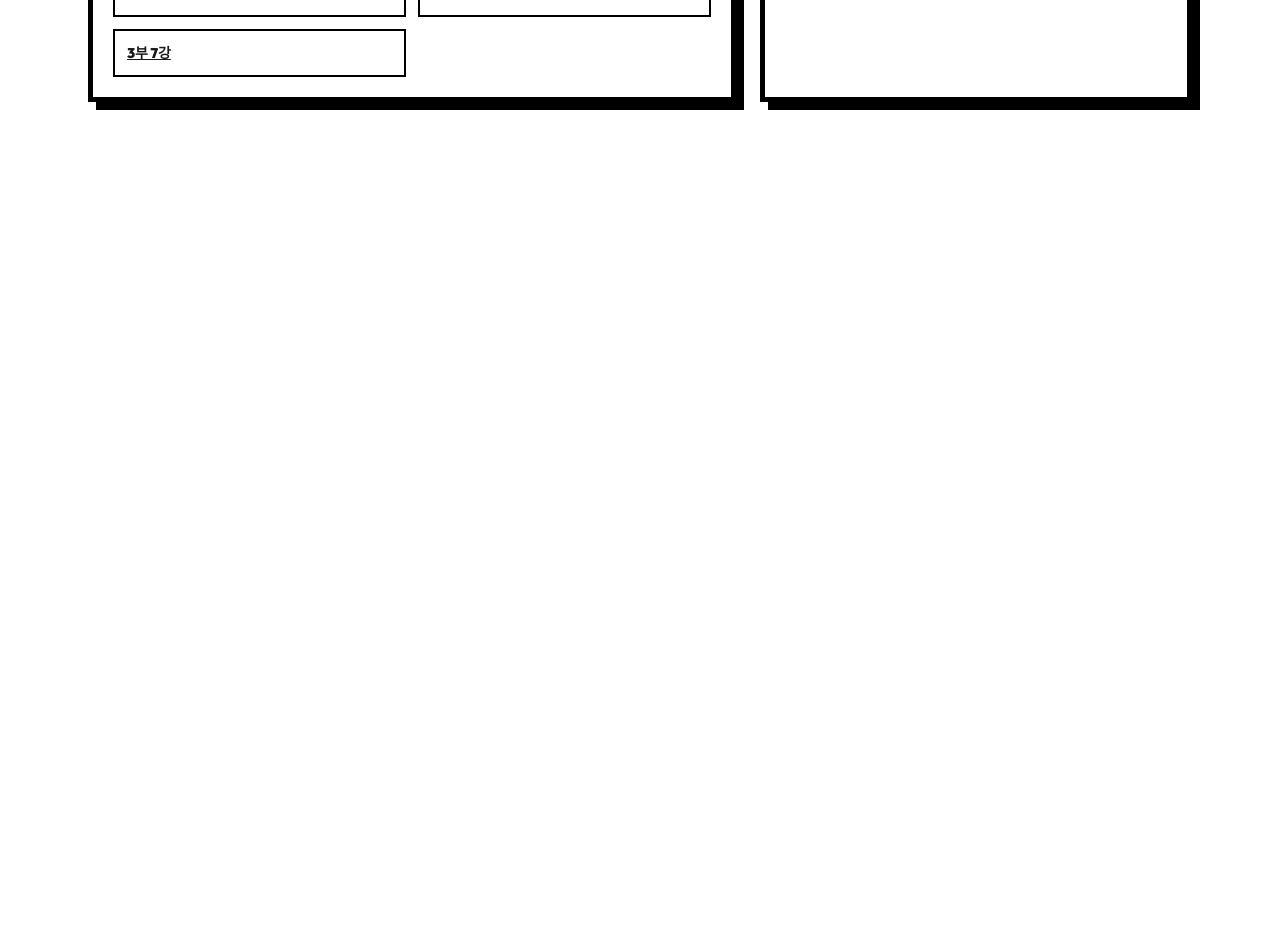
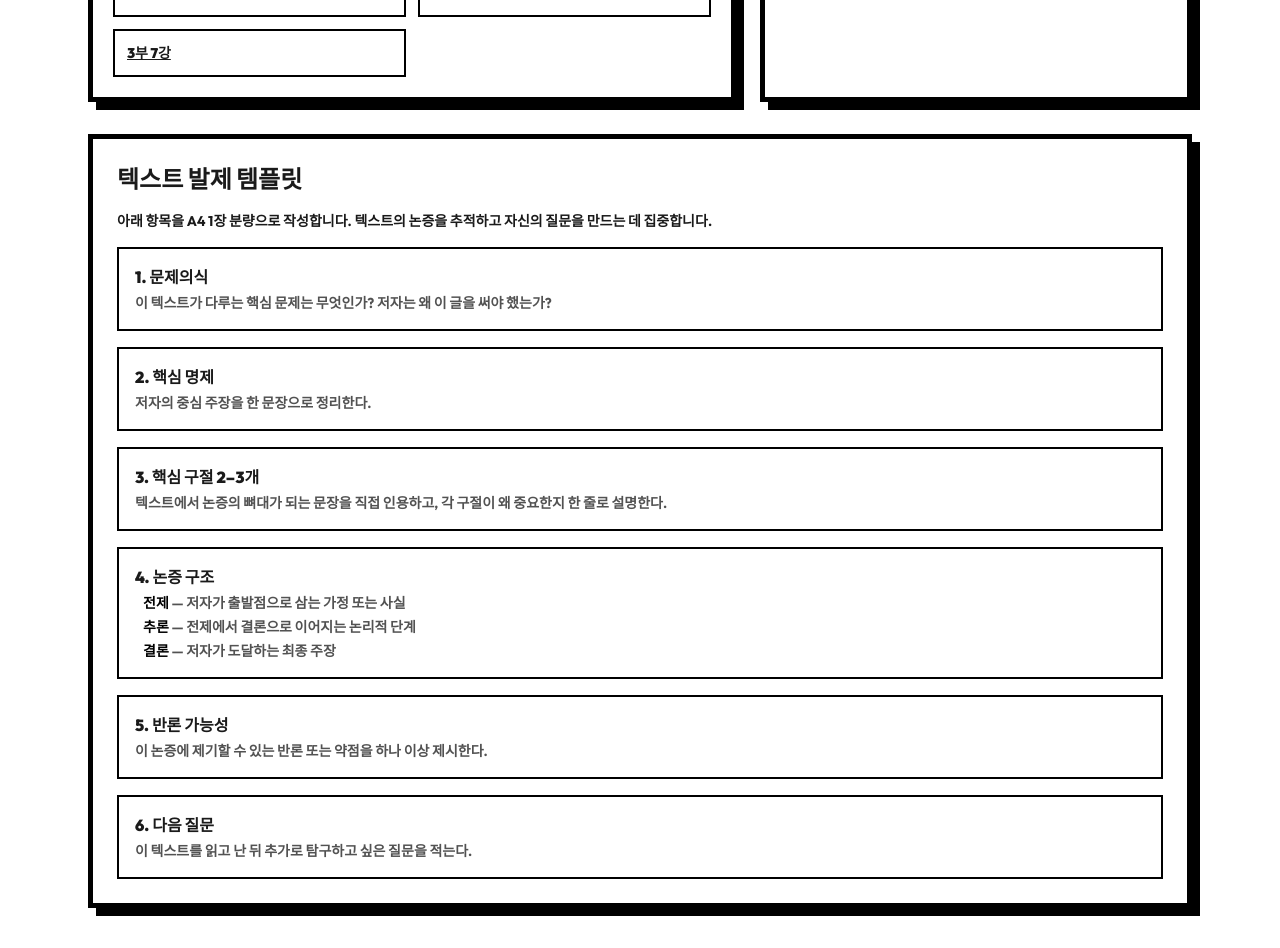
Before and after one commit to rockjun25/tuche, a Next.js app: page /classes/modern-ontology in a window 1280 px wide. Shown: the part 1180-2128 px from the top of the page. Before the commit the page ends 1322 px from the top, so only its background shows below. Built offline with nearby package versions, Linux system fonts and the light colour scheme.

Commit message:
feat: 홈 히어로 제거 및 현대존재론 텍스트 발제 템플릿 추가

```diff
--- a/app/classes/modern-ontology/page.tsx
+++ b/app/classes/modern-ontology/page.tsx
@@ -39,6 +39,59 @@ export default function ModernOntologyPage() {
             }))}
           />
         </div>
+
+        <div className="border-[5px] border-black bg-white p-6 shadow-[8px_8px_0_#000] mt-8">
+          <h2 className="text-2xl font-black mb-4">텍스트 발제 템플릿</h2>
+          <p className="text-sm font-bold mb-4">
+            아래 항목을 A4 1장 분량으로 작성합니다. 텍스트의 논증을 추적하고 자신의 질문을 만드는 데 집중합니다.
+          </p>
+
+          <div className="space-y-4 text-sm">
+            <div className="border-2 border-black p-4">
+              <h3 className="font-black text-base mb-1">1. 문제의식</h3>
+              <p className="font-bold text-neutral-600">
+                이 텍스트가 다루는 핵심 문제는 무엇인가? 저자는 왜 이 글을 써야 했는가?
+              </p>
+            </div>
+
+            <div className="border-2 border-black p-4">
+              <h3 className="font-black text-base mb-1">2. 핵심 명제</h3>
+              <p className="font-bold text-neutral-600">
+                저자의 중심 주장을 한 문장으로 정리한다.
+              </p>
+            </div>
+
+            <div className="border-2 border-black p-4">
+              <h3 className="font-black text-base mb-1">3. 핵심 구절 2–3개</h3>
+              <p className="font-bold text-neutral-600">
+                텍스트에서 논증의 뼈대가 되는 문장을 직접 인용하고, 각 구절이 왜 중요한지 한 줄로 설명한다.
+              </p>
+            </div>
+
+            <div className="border-2 border-black p-4">
+              <h3 className="font-black text-base mb-1">4. 논증 구조</h3>
+              <ul className="list-none space-y-1 font-bold text-neutral-600 ml-2">
+                <li><span className="font-black text-black">전제</span> — 저자가 출발점으로 삼는 가정 또는 사실</li>
+                <li><span className="font-black text-black">추론</span> — 전제에서 결론으로 이어지는 논리적 단계</li>
+                <li><span className="font-black text-black">결론</span> — 저자가 도달하는 최종 주장</li>
+              </ul>
+            </div>
+
+            <div className="border-2 border-black p-4">
+              <h3 className="font-black text-base mb-1">5. 반론 가능성</h3>
+              <p className="font-bold text-neutral-600">
+                이 논증에 제기할 수 있는 반론 또는 약점을 하나 이상 제시한다.
+              </p>
+            </div>
+
+            <div className="border-2 border-black p-4">
+              <h3 className="font-black text-base mb-1">6. 다음 질문</h3>
+              <p className="font-bold text-neutral-600">
+                이 텍스트를 읽고 난 뒤 추가로 탐구하고 싶은 질문을 적는다.
+              </p>
+            </div>
+          </div>
+        </div>
       </section>
     </div>
   );
--- a/app/page.tsx
+++ b/app/page.tsx
@@ -4,15 +4,7 @@ export default function HomePage() {
   return (
     <div className="min-h-screen bg-white">
       <section className="max-w-6xl mx-auto px-6 py-10">
-        <div className="border-[6px] border-black bg-white p-8 md:p-12 shadow-[14px_14px_0_#000]">
-          <p className="text-sm font-black uppercase tracking-wider mb-3">Tuché</p>
-          <h1 className="text-4xl md:text-6xl font-black leading-tight mb-4">공강 시간에 만드는 나만의 수업</h1>
-          <p className="text-base md:text-lg font-bold max-w-3xl border-l-4 border-black pl-4">
-            현대존재론과 비평의 이론과 실제를 주차별로 추적합니다. 비평문 작성은 Tuché에서 진행합니다.
-          </p>
-        </div>
-
-        <div className="grid md:grid-cols-2 gap-6 mt-10">
+        <div className="grid md:grid-cols-2 gap-6">
           <Card
             title="현대존재론"
             schedule="화 수 12시부터 14시"
```
